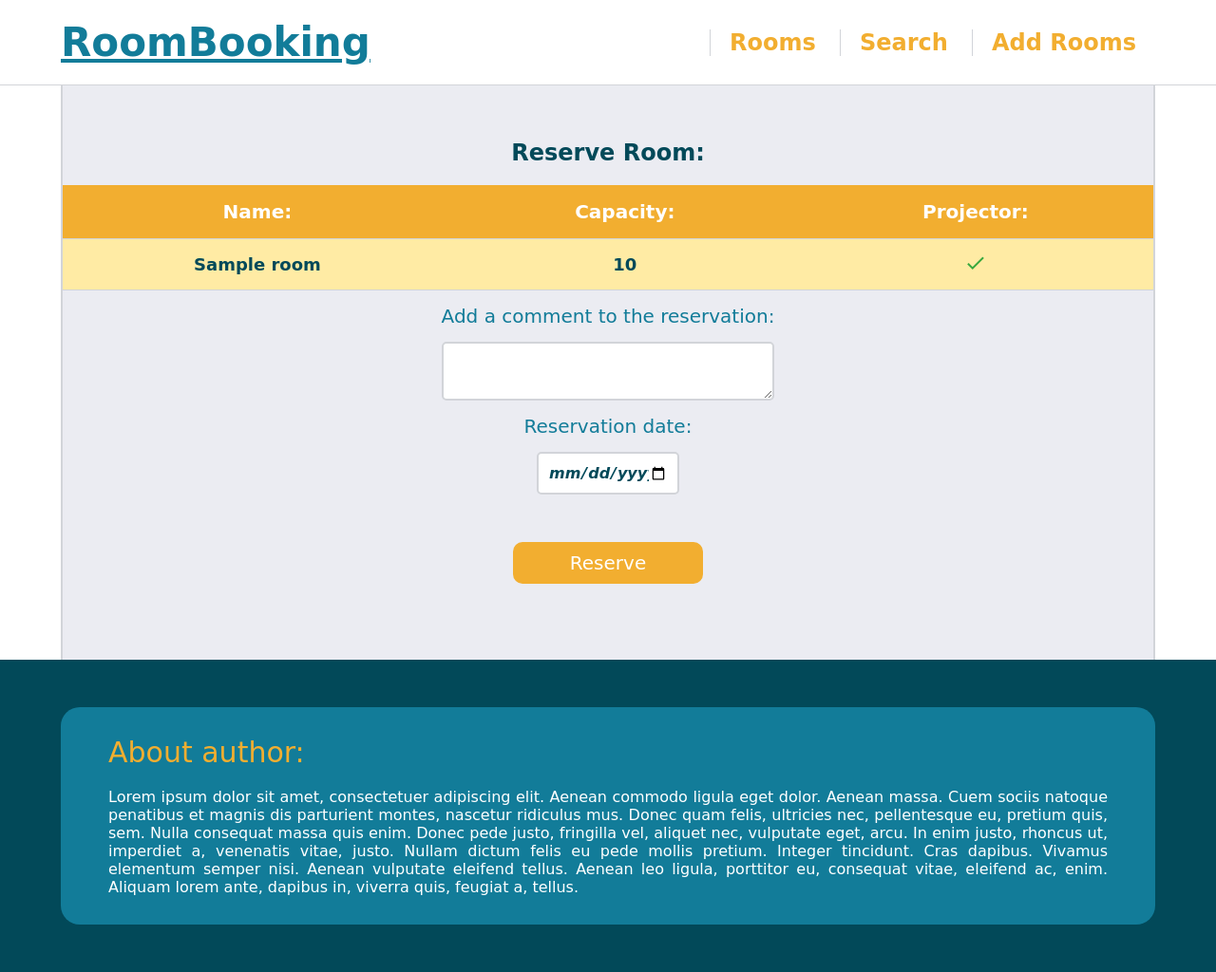
After one commit to MichalDoman/RoomBookingSite, a Django app: page /reserve/1 in a window 1280 px wide. The commit adds this page. Shown: the whole page at 95% size. Run offline with Django 4.2, Linux system fonts and the light colour scheme; tables that the repository leaves empty hold one stand-in row (values such as "Sample post").

Commit message:
v1.4 - room booking

```diff
--- a/main_app/models.py
+++ b/main_app/models.py
@@ -1,3 +1,5 @@
+from datetime import datetime
+
 from django.db import models
 
 
@@ -8,9 +10,9 @@ class Room(models.Model):
 
 
 class Reservation(models.Model):
-    date = models.DateTimeField(auto_now_add=True)
+    date = models.DateField()
     room = models.ForeignKey(Room, on_delete=models.CASCADE)
     comment = models.TextField(null=True)
 
     class Meta:
-        unique_together = ('date', 'room_id')
+        unique_together = ('date', 'room')
--- a/main_app/static/base.css
+++ b/main_app/static/base.css
@@ -161,6 +161,12 @@ td {
 .material-icons:hover {
   font-size: 30px;
 }
+
+.reserve_table {
+  margin: 0;
+  padding: 0;
+}
+
 /* Forms styles --------------------------------------------------------------------------------- */
 .content_form {
   display: flex;
@@ -170,7 +176,7 @@ td {
   margin: 0 30%;
 }
 
-.input_box {
+.input_box, .short_input, textarea {
   width: 350px;
   padding: 10px;
   border: 2px solid #D2D4D9;
@@ -180,6 +186,10 @@ td {
   font-size: 16px;
   font-weight: 600;
   font-style: italic;
+}
+
+.short_input {
+  width: 150px;
 }
 
 .content_form > span {
--- a/main_app/templates/add_room.html
+++ b/main_app/templates/add_room.html
@@ -11,7 +11,7 @@
             <span>Room name:</span>
             <input class='input_box' type="text" name="name" required>
             <span>Room capacity:</span>
-            <input class='input_box' type="number" name="capacity" min="0" required>
+            <input class='short_input' type="number" name="capacity" min="0" required>
             <span>Projector available:</span>
             <input type="checkbox" name="has_projector">
             <h2 class="message" style="color: {{ message_color }};">{{ message }}</h2>
--- a/main_app/templates/modify_room.html
+++ b/main_app/templates/modify_room.html
@@ -17,7 +17,7 @@
             {% if room.has_projector %}
                 <input type="checkbox" name="has_projector" checked>
             {% else %}
-                <input type="checkbox" name="has_projector" checked>
+                <input type="checkbox" name="has_projector">
             {% endif %}
 
             <h2 class="message" style="color: {{ message_color }};">{{ message }}</h2>
--- /dev/null
+++ b/main_app/templates/reserve.html
@@ -0,0 +1,33 @@
+{% extends 'base.html' %}
+{% load static %}
+
+{% block title %}Reserve{% endblock %}
+
+{% block content %}
+    <h2 class="content_header_center">Reserve Room:</h2>
+    <table class="reserve_table">
+        <tr>
+            <th>Name:</th>
+            <th>Capacity:</th>
+            <th>Projector:</th>
+        </tr>
+        <tr style="background-color: #FFEBA4;">
+            <td>{{ room.name }}</td>
+            <td>{{ room.capacity }}</td>
+            {% if room.has_projector %}
+                <td><i class="material-icons" style="color: #38A83E">check</i></td>
+            {% else %}
+                <td><i class="material-icons" style="color: #FF3E25">close</i></td>
+            {% endif %}
+        </tr>
+    </table>
+    <form class="content_form" method="POST">
+        {% csrf_token %}
+        <span>Add a comment to the reservation:</span>
+        <textarea name="comment"></textarea>
+        <span>Reservation date:</span>
+        <input class='short_input' type="date" name="reservation_date" required>
+        <h2 class="message" style="color: {{ message_color }};">{{ message }}</h2>
+        <input class="submit_button" type="submit" value="Reserve">
+    </form>
+{% endblock %}
--- a/main_app/templates/rooms.html
+++ b/main_app/templates/rooms.html
@@ -41,7 +41,7 @@
                     {% endif %}
 
                     <td>
-                        <a href="#"><i class="material-icons" style="color: #127C99">book</i></a>
+                        <a href="/reserve/{{ room.0.pk }}"><i class="material-icons" style="color: #127C99">book</i></a>
                         <a href="/modify-room/{{ room.0.pk }}"><i class="material-icons" style="color: #38A83E">edit</i></a>
                         <a href="/delete-room/{{ room.0.pk }}"><i class="material-icons" style="color: #FF3E25">delete</i></a>
                     </td>
@@ -49,5 +49,4 @@
             {% endfor %}
         {% endif %}
     </table>
-    </div>
 {% endblock %}
--- a/main_app/urls.py
+++ b/main_app/urls.py
@@ -5,5 +5,6 @@ urlpatterns = [
     path('', Rooms.as_view(), name='rooms'),
     path('add-room', AddRoom.as_view(), name='add_room'),
     path('delete-room/<int:room_id>', DeleteRoom.as_view(), name='delete-room'),
-    path('modify-room/<int:room_id>', ModifyRoom.as_view(), name='modify-room')
+    path('modify-room/<int:room_id>', ModifyRoom.as_view(), name='modify-room'),
+    path('reserve/<int:room_id>', Reserve.as_view(), name='reserve'),
 ]
--- a/main_app/views.py
+++ b/main_app/views.py
@@ -1,6 +1,7 @@
 from django.db import IntegrityError
 from django.shortcuts import render, redirect
 from django.views import View
+from datetime import datetime
 from .models import Room, Reservation
 
 
@@ -9,17 +10,20 @@ class Rooms(View):
         rooms = Room.objects.all()
         reservations = Reservation.objects.all()
 
-        # Check for room availability:
+        # Check for room availability (False if room is not available today):
+        date_now = datetime.today().strftime('%Y-%m-%d')
         rooms_tuple_list = []
-        availability = True
         for room in rooms:
+            availability = True
             for reservation in reservations:
                 if room == reservation.room:
-                    availability = False
-                    break
+                    print(f'now: {date_now}')
+                    print(reservation.date)
+                    if str(date_now) == str(reservation.date):
+                        availability = False
+                        break
             rooms_tuple_list.append((room, availability))
 
-        reservations = [1]
         ctx = {'rooms': rooms_tuple_list}
         return render(request, 'rooms.html', ctx)
 
@@ -85,3 +89,26 @@ class ModifyRoom(View):
 
         ctx = {'message': message, 'message_color': message_color}
         return render(request, 'modify_room.html', ctx)
+
+
+class Reserve(View):
+    def get(self, request, room_id):
+        room = Room.objects.get(pk=room_id)
+        ctx = {'room': room}
+        return render(request, 'reserve.html', ctx)
+
+    def post(self, request, room_id):
+        room = Room.objects.get(pk=room_id)
+        comment = request.POST.get('comment')
+        date = request.POST.get('reservation_date')
+
+        message = 'Room reserved successfully!'
+        message_color = '#38A83E'
+        try:
+            Reservation.objects.create(date=date, room=room, comment=comment)
+        except IntegrityError:
+            message = f"Room '{room.name}' is already reserved on {date}!"
+            message_color = '#FF3E25'
+
+        ctx = {'room': room, 'message': message, 'message_color': message_color}
+        return render(request, 'reserve.html', ctx)
```
Also changed, not shown: main_app/migrations/0002_alter_reservation_unique_together_and_more.py (added), main_app/migrations/0003_alter_reservation_date.py (added).
